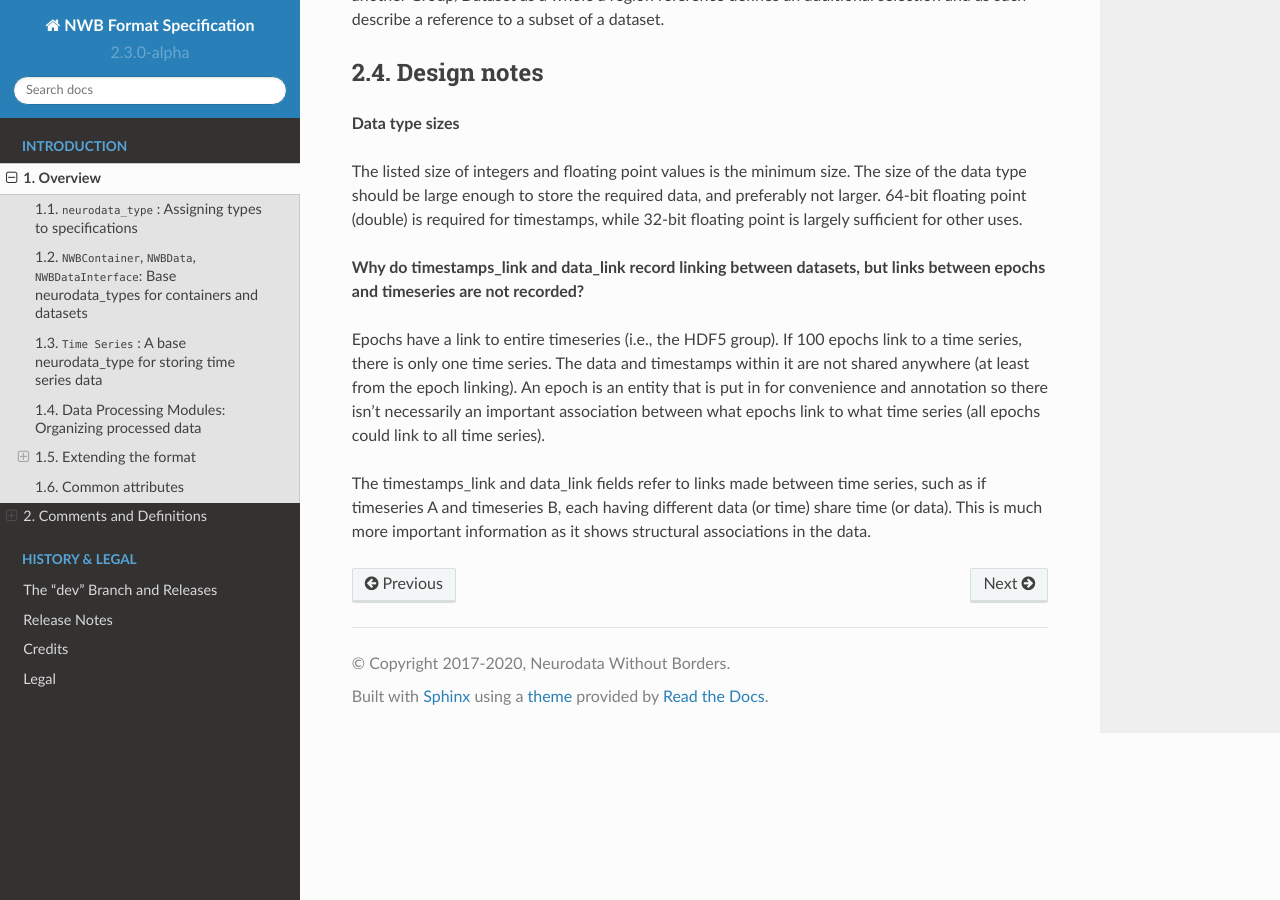
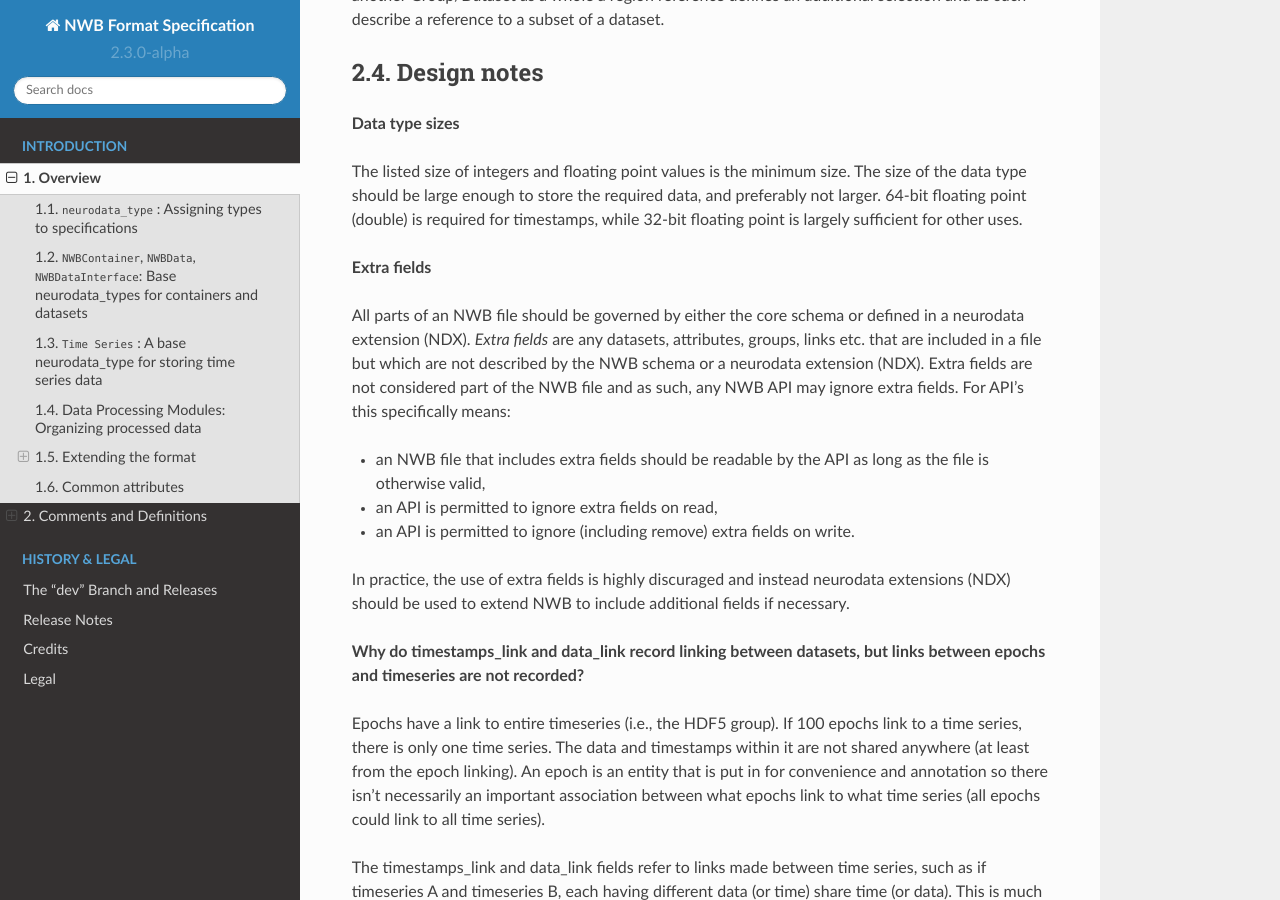
Before and after one commit to NeurodataWithoutBorders/nwb-schema, a Sphinx documentation site: the page built from docs/format/source/format_description.rst, in a window 1280 px wide and 900 px high, scrolled down 5984 px. Built offline with Sphinx 7.4.7 and the Read the Docs theme 2.0.0, drawn with Linux system fonts in a browser that asks for light colours.

Commit message:
Add description of extra fields to the docs

```diff
--- a/docs/format/source/format_description.rst
+++ b/docs/format/source/format_description.rst
@@ -312,6 +312,24 @@ required data, and preferably not larger. 64-bit floating point (double)
 is required for timestamps, while 32-bit floating point is largely
 sufficient for other uses.
 
+**Extra fields**
+
+All parts of an NWB file should be governed by either the core schema or
+defined in a neurodata extension (NDX). *Extra fields* are any datasets,
+attributes, groups, links etc. that are included in a file but which are
+not described by the NWB schema or a neurodata extension (NDX). Extra fields
+are not considered  part of the NWB file and as such, any NWB API may ignore
+extra fields. For API's this specifically means:
+
+* an NWB file that includes extra fields should be readable by the API
+  as long as the file is otherwise valid,
+* an API is permitted to ignore extra fields on read,
+* an API is permitted to ignore (including remove) extra fields on write.
+
+In practice, the use of extra fields is highly discuraged and instead neurodata
+extensions (NDX) should be used to extend NWB to include additional fields
+if necessary.
+
 **Why do timestamps\_link and data\_link record linking between
 datasets, but links between epochs and timeseries are not recorded?**
 
```
